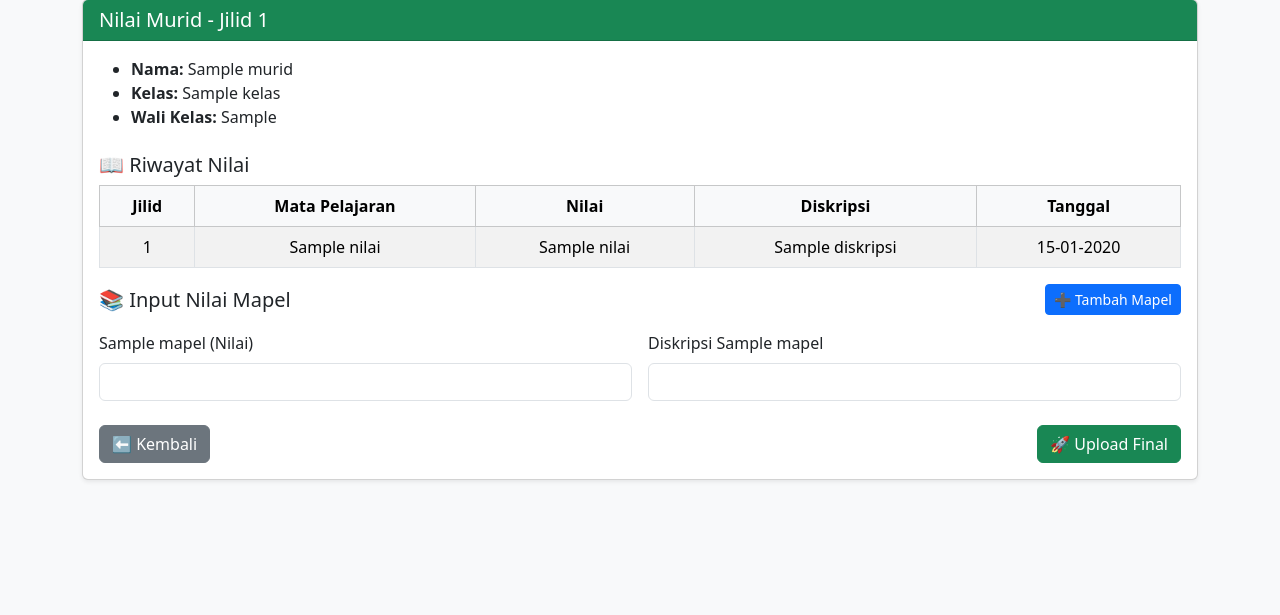
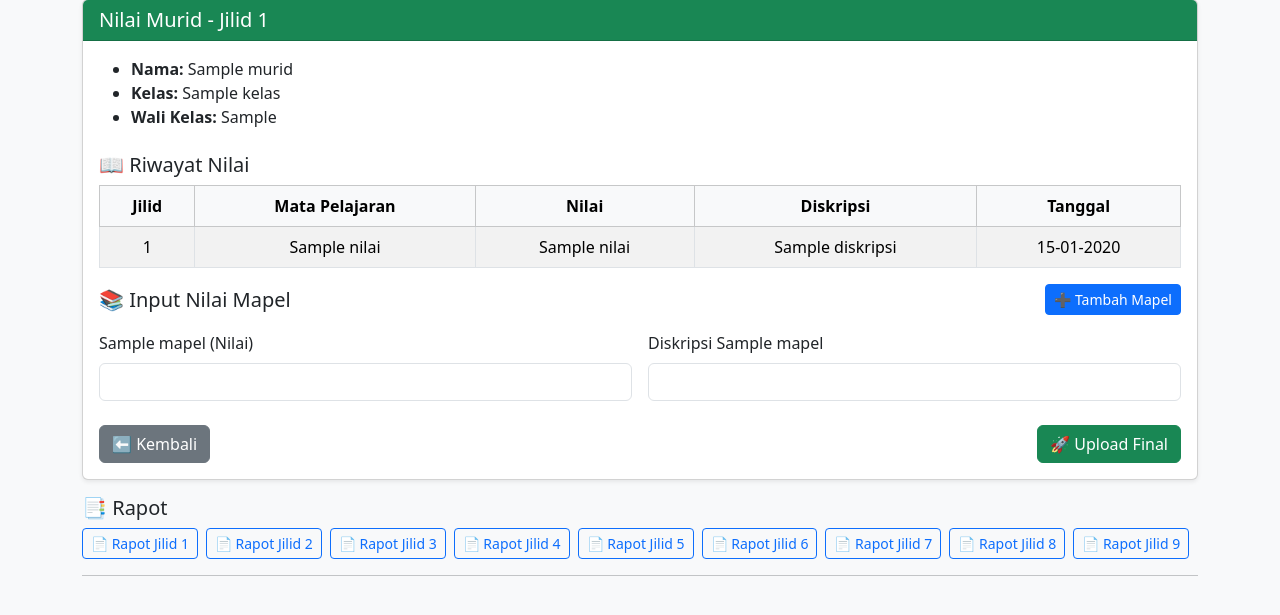
Before and after one commit to ulumuddin87/gitHubRailway, a Flask app: page /nilai/1 in a window 1280 px wide. Shown: the part 81-696 px from the top of the page. Run offline with Flask 3, Linux system fonts and the light colour scheme; a database or web service that is not in the repository returns one stand-in record (values such as "Sample title"); some libraries are stand-ins or nearby versions.

Commit message:
tambah fitur rapot

```diff
--- a/app.py
+++ b/app.py
@@ -2,6 +2,12 @@ from flask import Flask, render_template, request, redirect, url_for, session, f
 import psycopg2, psycopg2.extras
 import os
 from dotenv import load_dotenv
+
+from flask import Flask, render_template, request, redirect, url_for, send_file
+import psycopg2, io
+from reportlab.lib.pagesizes import A4
+from reportlab.pdfgen import canvas
+from datetime import date
 
 # Load environment dari file .env
 load_dotenv()
@@ -381,6 +387,124 @@ def tambah_mapel():
 
 
 
+# ================= RAPOT ================= #
+
+@app.route("/rapot/<int:murid_id>/<int:jilid>")
+def rapot(murid_id, jilid):
+    conn = get_db()
+    cur = conn.cursor()
+
+    # ambil identitas murid
+    cur.execute("SELECT id, nama, kelas, wali_kelas FROM murid WHERE id=%s", (murid_id,))
+    murid = cur.fetchone()
+
+    # ambil nilai mapel utk jilid tsb
+    cur.execute("""
+        SELECT m.nama, n.nilai, n.diskripsi
+        FROM nilai n
+        JOIN mapel m ON n.mapel_id = m.id
+        WHERE n.murid_id=%s AND n.jilid=%s
+    """, (murid_id, jilid))
+    nilai_jilid = cur.fetchall()
+
+    # hitung rata-rata
+    if nilai_jilid:
+        rata_rata = sum([n[1] for n in nilai_jilid]) / len(nilai_jilid)
+    else:
+        rata_rata = 0
+
+    # simpan ke tabel rapot (jika belum ada)
+    cur.execute("SELECT id FROM rapot WHERE murid_id=%s AND jilid=%s", (murid_id, jilid))
+    ada = cur.fetchone()
+    if not ada:
+        cur.execute("INSERT INTO rapot (murid_id, jilid, rata_rata, tanggal) VALUES (%s, %s, %s, %s) RETURNING id",
+                    (murid_id, jilid, rata_rata, date.today()))
+        rapot_id = cur.fetchone()[0]
+        conn.commit()
+    else:
+        rapot_id = ada[0]
+
+    cur.close()
+    conn.close()
+
+    return render_template("rapot.html", murid=murid, nilai_jilid=nilai_jilid, rata_rata=rata_rata, jilid=jilid, rapot_id=rapot_id)
+
+# ================= CETAK RAPOT ================= #
+
+@app.route("/rapot/cetak/<int:rapot_id>")
+def cetak_rapot(rapot_id):
+    conn = get_db()
+    cur = conn.cursor()
+
+    # ambil rapot + murid
+    cur.execute("""
+        SELECT r.jilid, r.tanggal, r.rata_rata,
+               m.nama, m.kelas, m.wali_kelas, m.id
+        FROM rapot r
+        JOIN murid m ON r.murid_id = m.id
+        WHERE r.id=%s
+    """, (rapot_id,))
+    rapot = cur.fetchone()
+
+    # ambil nilai
+    cur.execute("""
+        SELECT mp.nama, n.nilai, n.diskripsi
+        FROM nilai n
+        JOIN mapel mp ON n.mapel_id=mp.id
+        WHERE n.murid_id=%s AND n.jilid=%s
+    """, (rapot[6], rapot[0]))
+    nilai_jilid = cur.fetchall()
+
+    cur.close()
+    conn.close()
+
+    buffer = io.BytesIO()
+    c = canvas.Canvas(buffer, pagesize=A4)
+    width, height = A4
+
+    # judul
+    c.setFont("Helvetica-Bold", 16)
+    c.drawCentredString(width/2, height-50, f"RAPOR JILID {rapot[0]}")
+
+    # identitas
+    c.setFont("Helvetica", 12)
+    c.drawString(50, height-100, f"Nama: {rapot[3]}")
+    c.drawString(50, height-120, f"Kelas: {rapot[4]}")
+    c.drawString(50, height-140, f"Wali Kelas: {rapot[5]}")
+    c.drawString(50, height-160, f"Tanggal: {rapot[1].strftime('%d-%m-%Y')}")
+
+    # tabel nilai
+    y = height-200
+    c.setFont("Helvetica-Bold", 12)
+    c.drawString(50, y, "Mata Pelajaran")
+    c.drawString(250, y, "Nilai")
+    c.drawString(320, y, "Deskripsi")
+
+    c.setFont("Helvetica", 11)
+    for mp, nilai, desk in nilai_jilid:
+        y -= 20
+        c.drawString(50, y, mp)
+        c.drawString(250, y, str(nilai))
+        c.drawString(320, y, desk[:40])  # potong biar rapi
+
+    # rata-rata
+    y -= 40
+    c.setFont("Helvetica-Bold", 12)
+    c.drawString(50, y, f"Rata-rata: {rapot[2]:.2f}")
+
+    # tanda tangan
+    y -= 100
+    c.setFont("Helvetica", 12)
+    c.drawRightString(width-50, y, f"( {rapot[5]} )")
+
+    c.showPage()
+    c.save()
+
+    buffer.seek(0)
+    return send_file(buffer, as_attachment=True,
+                     download_name=f"rapot_jilid_{rapot[0]}.pdf",
+                     mimetype='application/pdf')
+
 # ================= RUN ================= #
 
 if __name__ == "__main__":
--- a/templates/nilai_murid.html
+++ b/templates/nilai_murid.html
@@ -103,6 +103,21 @@
   </div>
 </div>
 
+<!-- Tombol Rapot -->
+<div class="mt-3">
+  <h5>📑 Rapot</h5>
+  <div class="d-flex flex-wrap gap-2">
+    {% for jilid in range(1, murid.jilid+1) %}
+      <a href="{{ url_for('rapot', murid_id=murid.id, jilid=jilid) }}"
+         class="btn btn-outline-primary btn-sm">
+        📄 Rapot Jilid {{ jilid }}
+      </a>
+    {% endfor %}
+  </div>
+</div>
+<hr>
+
+
 <script>
 function confirmSubmit(event) {
   const action = event.submitter.value;
```
Also changed, not shown: templates/raport.html (deleted, +0 -92 lines), templates/rapot.html (added, +48 -0 lines).
